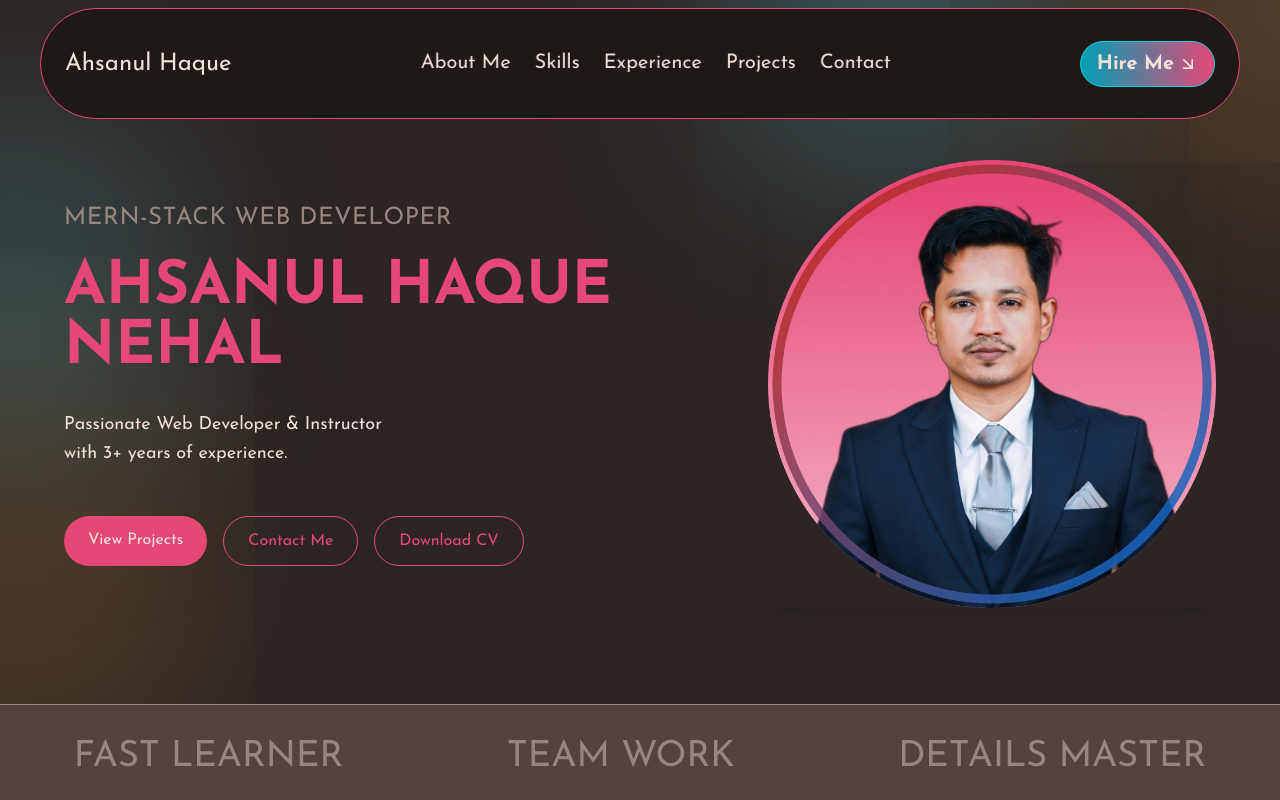
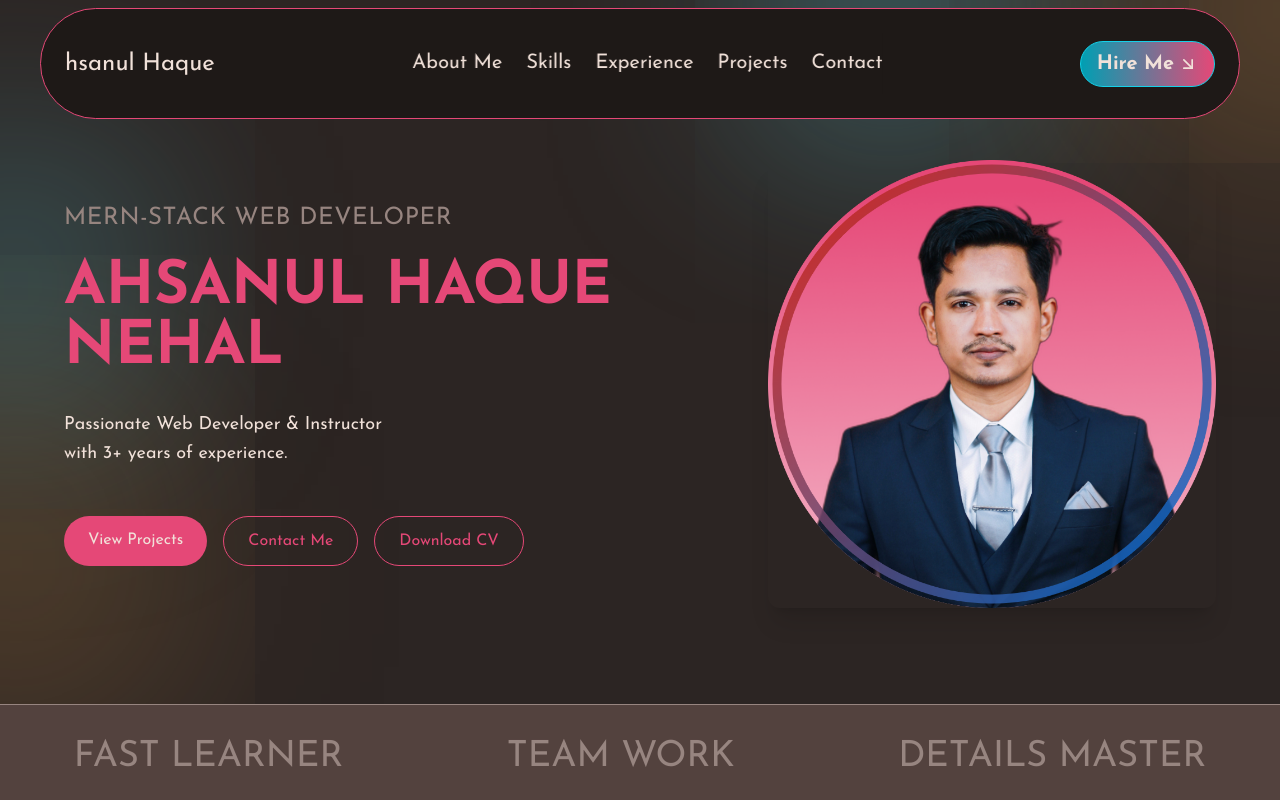
Before and after one commit to nehal7472/personal-portfolio-nehal, a React (Vite) app: page / in a window 1280 px wide. Shown: the top 800 px of the page. Built offline with nearby package versions, Linux system fonts and the light colour scheme.

Commit message:
something changed

```diff
--- a/src/components/navbar/NavbarLogo.jsx
+++ b/src/components/navbar/NavbarLogo.jsx
@@ -1,7 +1,7 @@
 const NavbarLogo = () => {
   return (
     <div>
-      <h1 className="text-white  text-2xl sm:hidden md:block">Ahsanul Haque</h1>
+      <h1 className="text-white  text-2xl sm:hidden md:block">hsanul Haque</h1>
       <h1 className="text-white font-special font-extrabold text-4xl md:hidden sm:block">
         NEHAL
       </h1>
```
